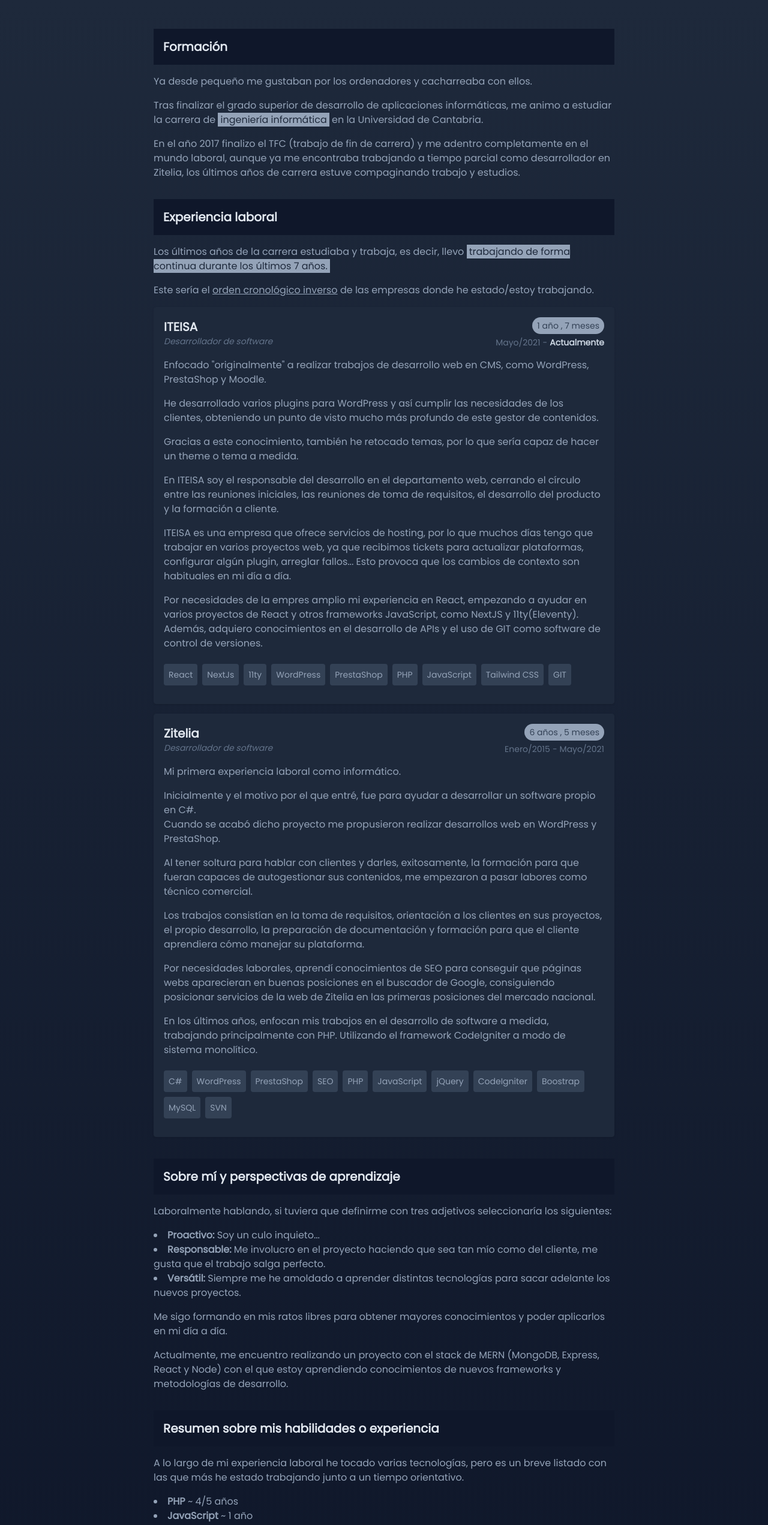
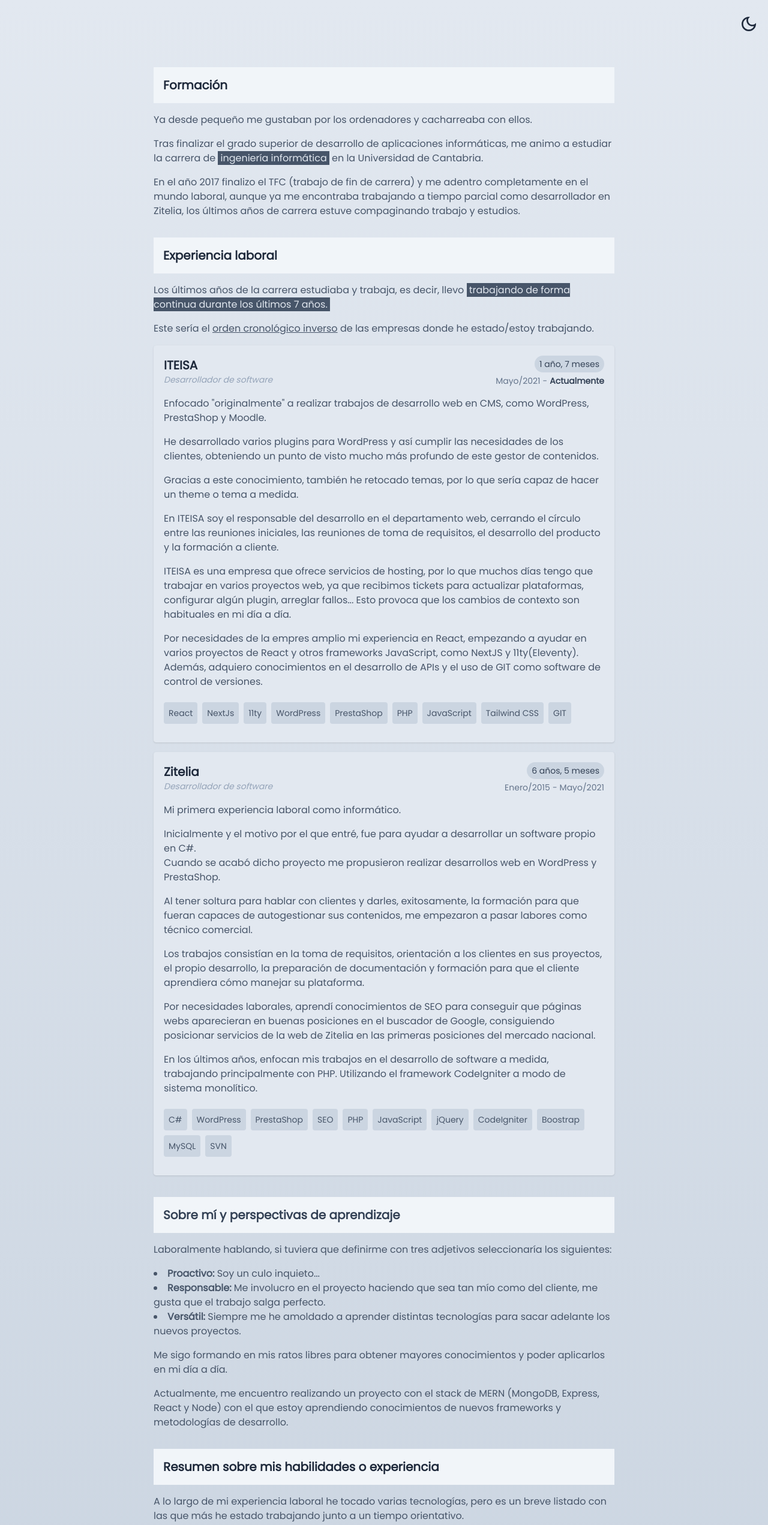
Before and after one commit to javiervallejooca/javiervallejo.me, a React (Vite) app: page /sobre-mi in a window 1280 px wide. Shown: the top 2543 px of the page at 60% size. Built offline with nearby package versions, Linux system fonts and the light colour scheme.

Commit message:
Dark Mode

```diff
--- a/package.json
+++ b/package.json
@@ -11,6 +11,7 @@
   "dependencies": {
     "react": "^18.2.0",
     "react-dom": "^18.2.0",
+    "react-icons": "^4.7.1",
     "react-router-dom": "^6.4.2",
     "usehooks-ts": "^2.9.1"
   },
--- a/src/components/AboutMe.jsx
+++ b/src/components/AboutMe.jsx
@@ -1,15 +1,15 @@
 const AboutMe = () => {
   return (
     <div className="w-5/6 sm:w-3/4 md:w-3/5 xl:max-w-5xl relative mb-4">
-      <div className="sticky top-0 right-0 py-4 px-4 text-slate-200 font-bold text-xl opacity-100 bg-slate-900 mb-4">
+      <div className="sticky top-0 right-0 py-4 px-4 text-slate-700 dark:text-slate-200 font-bold text-xl opacity-100 bg-slate-100 dark:bg-slate-900 mb-4">
         Sobre mí y perspectivas de aprendizaje
       </div>
-      <div className="text-slate-400">
+      <div className="text-slate-600 dark:text-slate-400">
         <p className="mb-4">
           Laboralmente hablando, si tuviera que definirme con tres adjetivos
           seleccionaría los siguientes:
         </p>
-        <ul class="list-disc list-inside mb-4">
+        <ul className="list-disc list-inside mb-4">
           <li>
             <b>Proactivo:</b> Soy un culo inquieto...
           </li>
--- a/src/components/Company.jsx
+++ b/src/components/Company.jsx
@@ -53,17 +53,27 @@ const Company = ({
   }, []);
 
   return (
-    <div className="flex flex-col border border-slate-800 rounded p-4 bg-slate-800 shadow text-black mb-4">
+    <div className="flex flex-col border rounded p-4 shadow mb-4 border-slate-200 bg-slate-200 text-white dark:border-slate-800 dark:bg-slate-800  dark:text-black">
       <div className="flex flex-col sm:flex-row sm:justify-between">
         <div className="flex flex-col justify-center">
-          <div className="text-xl font-bold text-slate-200">{name}</div>
-          <div className="italic text-slate-500 text-sm">{job}</div>
+          <div className="text-xl font-bold text-slate-800 dark:text-slate-200">
+            {name}
+          </div>
+          <div className="italic text-slate-400 dark:text-slate-500 text-sm">
+            {job}
+          </div>
         </div>
-        <div className="py-1 sm:py-0 text-sm text-slate-500 flex flex-col justify-end">
+        <div className="py-1 sm:py-0 text-sm text-slate-500 dark:text-slate-500 flex flex-col justify-end">
           <div className="flex justify-start sm:justify-end mb-0 sm:mb-1">
-            <span className=" bg-slate-400 text-slate-700 px-2 py-1 rounded-full">
-              {years} {years === 1 ? "año" : "años"} , {months}{" "}
-              {months === 1 ? "mes" : "meses"}
+            <span className=" bg-slate-300 text-slate-700 dark:bg-slate-400 dark:text-slate-700 px-2 py-1 rounded-full">
+              {name === "iteisa" && console.log(years)}
+              {years > 0 && (
+                <>
+                  {years} {years === 1 ? "año" : "años"}
+                  {","}
+                </>
+              )}{" "}
+              {months} {months === 1 ? "mes" : "meses"}
             </span>
           </div>
           <div className="flex sm:justify-end pt-1 sm:pt-0">
@@ -73,7 +83,9 @@ const Company = ({
             -
             <div className="ml-1">
               {current ? (
-                <span className="font-bold text-slate-300">Actualmente</span>
+                <span className="font-bold text-slate-700 dark:text-slate-300">
+                  Actualmente
+                </span>
               ) : (
                 <>
                   {monthsNames[dateTo.getMonth()] + "/" + dateTo.getFullYear()}{" "}
@@ -83,7 +95,7 @@ const Company = ({
           </div>
         </div>
       </div>
-      <div className="text-slate-400 mt-4 mb-1">
+      <div className="text-slate-600 dark:text-slate-400 mt-4 mb-1">
         {company === "iteisa" && (
           <>
             <p className="mb-4">
--- /dev/null
+++ b/src/components/DarkMode.jsx
@@ -0,0 +1,19 @@
+import { MdOutlineDarkMode } from "react-icons/md";
+
+const DarkMode = ({ darkToggle, setDarkToggle }) => {
+  return (
+    <div className="sticky top-2">
+      <div className="flex justify-end text-slate-800 dark:text-slate-300 p-4">
+        <MdOutlineDarkMode
+          size="2rem"
+          className="hover:cursor-pointer"
+          onClick={() => {
+            setDarkToggle(!darkToggle);
+          }}
+        />
+      </div>
+    </div>
+  );
+};
+
+export default DarkMode;
--- a/src/components/Footer.jsx
+++ b/src/components/Footer.jsx
@@ -4,8 +4,8 @@ import tailwind from "../img/tailwindcss.svg";
 
 const Footer = () => {
   return (
-    <footer className="flex justify-center items-center py-2 font-Poppins text-slate-400 text-sm">
-      <div className="inline-flex items-center p-1 bg-slate-800 rounded">
+    <footer className="flex justify-center items-center py-2 font-Poppins text-slate-600 dark:text-slate-400 text-sm">
+      <div className="inline-flex items-center p-1 bg-slate-200 dark:bg-slate-800 rounded">
         Desarrollado con{" "}
         <img
           name="Vite"
--- a/src/components/Summary.jsx
+++ b/src/components/Summary.jsx
@@ -3,16 +3,16 @@ import React from "react";
 const Summary = () => {
   return (
     <div className="w-5/6 sm:w-3/4 md:w-3/5 xl:max-w-5xl relative mb-4">
-      <div className="sticky top-0 right-0 py-4 px-4 text-slate-200 font-bold text-xl opacity-100 bg-slate-900 mb-4">
+      <div className="sticky top-0 right-0 py-4 px-4 text-slate-800 dark:text-slate-200 font-bold text-xl opacity-100 bg-slate-100 dark:bg-slate-900 mb-4">
         Resumen sobre mis habilidades o experiencia
       </div>
-      <div className="text-slate-400">
+      <div className="text-slate-600 dark:text-slate-400">
         <p className="mb-4">
           A lo largo de mi experiencia laboral he tocado varias tecnologías,
           pero es un breve listado con las que más he estado trabajando junto a
           un tiempo orientativo.
         </p>
-        <ul class="list-disc list-inside mb-4">
+        <ul className="list-disc list-inside mb-4">
           <li>
             <b>PHP</b> ~ 4/5 años
           </li>
--- a/src/components/Technology.jsx
+++ b/src/components/Technology.jsx
@@ -1,7 +1,7 @@
 const Technology = ({ name, color = "black" }) => {
   return (
     <p className="pr-2 mb-5">
-      <span className="bg-slate-700 text-slate-400 p-2 rounded text-sm">
+      <span className="bg-slate-300 text-slate-600 dark:bg-slate-700 dark:text-slate-400 p-2 rounded text-sm">
         {name}
       </span>
     </p>
--- a/src/layouts/MyLayoutWithoutHeader.jsx
+++ b/src/layouts/MyLayoutWithoutHeader.jsx
@@ -1,10 +1,21 @@
+import { useEffect, useState } from "react";
 import { Outlet } from "react-router-dom";
+import DarkMode from "../components/DarkMode";
 import Footer from "../components/Footer";
 
 const MyLayoutWithoutHeader = () => {
+  const [darkToggle, setDarkToggle] = useState(false);
+
+  useEffect(() => {
+    darkToggle
+      ? document.documentElement.classList.add("dark")
+      : document.documentElement.classList.remove("dark");
+  }, [darkToggle, localStorage.theme]);
+
   return (
-    <div className="w-full h-full bg-gradient-to-b from-slate-800 to-slate-900 selection:bg-slate-200 selection:text-slate-800">
+    <div className="w-full h-full bg-gradient-to-b from-slate-200 to-slate-300 dark:from-slate-800 dark:to-slate-900 selection:bg-slate-600 selection:text-slate-100 dark:selection:bg-slate-200 dark:selection:text-slate-800 relative">
       <main className="mb-0 pb-0">
+        <DarkMode darkToggle={darkToggle} setDarkToggle={setDarkToggle} />
         <Outlet />
       </main>
       <Footer />
--- a/src/pages/About.jsx
+++ b/src/pages/About.jsx
@@ -72,10 +72,10 @@ const About = () => {
   return (
     <div className="flex flex-col items-center justify-center pt-5 sm:pt-12 pb-8 font-poppins">
       <div className="w-5/6 sm:w-3/4 md:w-3/5 xl:max-w-5xl relative mb-4">
-        <div className="sticky top-0 right-0 py-4 px-4 text-slate-200 font-bold text-xl opacity-100 bg-slate-900 mb-4">
+        <div className="sticky top-0 right-0 py-4 px-4 text-slate-800 dark:text-slate-200 font-bold text-xl opacity-100 bg-slate-100 dark:bg-slate-900 mb-4">
           Formación
         </div>
-        <div className="text-slate-400">
+        <div className="text-slate-600 dark:text-slate-400">
           <p className="mb-4">
             Ya desde pequeño me gustaban por los ordenadores y cacharreaba con
             ellos.
@@ -83,7 +83,7 @@ const About = () => {
           <p className="mb-4">
             Tras finalizar el grado superior de desarrollo de aplicaciones
             informáticas, me animo a estudiar la carrera de{" "}
-            <span className="bg-slate-400 text-slate-800 px-1">
+            <span className="bg-slate-600 text-slate-200 dark:bg-slate-400 dark:text-slate-800 px-1">
               ingeniería informática
             </span>{" "}
             en la Universidad de Cantabria.{" "}
@@ -97,15 +97,15 @@ const About = () => {
         </div>
       </div>
       <div className="w-5/6 sm:w-3/4 md:w-3/5 xl:max-w-5xl relative mb-5">
-        <div className="sticky top-0 right-0 py-4 px-4 text-slate-200 font-bold text-xl opacity-100 bg-slate-900 mb-4">
+        <div className="sticky top-0 right-0 py-4 px-4 text-slate-800 dark:text-slate-200 font-bold text-xl opacity-100 bg-slate-100 dark:bg-slate-900 mb-4">
           Experiencia laboral
         </div>
-        <div className="text-slate-400 mb-4">
+        <div className="text-slate-600 dark:text-slate-400 mb-4">
           <p className="mb-4">
             Los últimos años de la carrera estudiaba y trabaja, es decir, llevo{" "}
             <span
               onClick={handleDate}
-              className="bg-slate-400 text-slate-800 px-1 cursor-pointer"
+              className="bg-slate-600 text-slate-200 dark:bg-slate-400 dark:text-slate-800 px-1 cursor-pointer"
             >
               trabajando de forma continua durante los últimos {date} {typeDate}
               .
@@ -116,13 +116,14 @@ const About = () => {
             he estado/estoy trabajando.
           </p>
         </div>
+
         <Company
           textDateFrom="2021-05-01"
           textDateTo={new Date()}
           name="ITEISA"
           job="Desarrollador de software"
           company="iteisa"
-          current="true"
+          current={true}
           technologies={[
             {
               name: "React",
@@ -203,7 +204,7 @@ const About = () => {
 
       <Link
         to="/"
-        className="text-slate-400 underline underline-offset-4 hover:text-slate-300"
+        className="text-slate-600 dark:text-slate-400 underline underline-offset-4 hover:text-slate-700 dark:hover:text-slate-300"
       >
         Volver atrás
       </Link>
--- a/src/pages/PageNotFound.jsx
+++ b/src/pages/PageNotFound.jsx
@@ -2,7 +2,7 @@ const PageNotFound = () => {
   return (
     <div className="flex items-center justify-center h-screen">
       <div className="w-5/6 xl:w-1/3 sm:w-3/4 md:w-2/5 relative xl:max-w-sm lg:w-2/5">
-        <div className="rounded overflow-hidden shadow-md bg-slate-900 text-slate-300 text-center py-5">
+        <div className="rounded overflow-hidden shadow-md bg-slate-100 text-slate-700 dark:bg-slate-900 dark:text-slate-300 text-center py-5">
           <h1 className="flextext-center text-5xl font-black mb-5">
             {" "}
             Error 404{" "}
```
Also changed, not shown: index.html (+13 -2 lines), src/pages/Inicio.jsx (+17 -12 lines), 1 other file (tests, documents, lock files or other folders).
